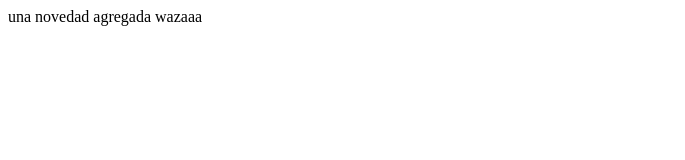
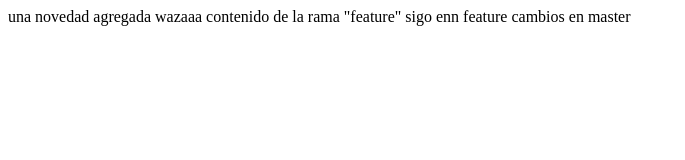
Before and after one commit to Alegreman/lecture1, a plain HTML site: page index.html in a window 1280 px wide. Shown: the whole page, without its empty margins (0-685 px from the left). Drawn offline with Linux system fonts and the light colour scheme.

Commit message:
cambios en master

```diff
--- a/index.html
+++ b/index.html
@@ -6,5 +6,8 @@
     <body>
         una novedad agregada
        wazaaa
+       contenido de la rama "feature"
+       sigo enn feature
+       cambios en master
     </body>
 </html>
```
